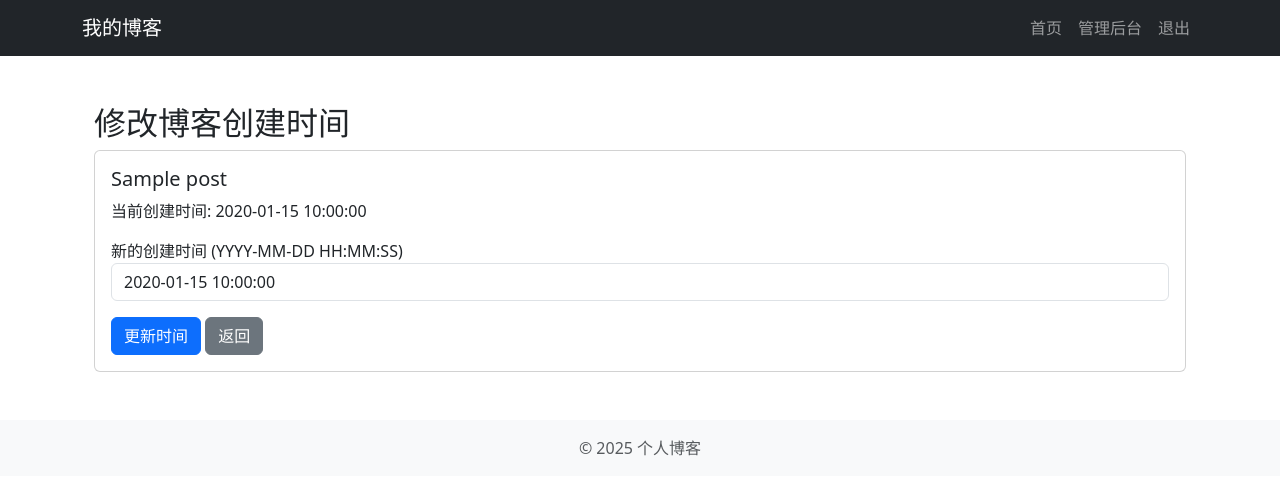
After one commit to lifelegendc/personal-blog, a Flask app: page /edit_time/1 in a window 1280 px wide. The commit adds this page. Shown: the top 495 px of the page. Run offline with Flask 2, Linux system fonts and the light colour scheme; a user stored in the database is signed in; tables that the repository leaves empty hold one stand-in row (values such as "Sample post").

Commit message:
Add feature to edit post creation time

```diff
--- a/app.py
+++ b/app.py
@@ -161,6 +161,22 @@ def delete_post(post_id):
         db.session.commit()
     return redirect(url_for('admin'))
 
+# 修改博客创建时间
+@app.route('/edit_time/<int:post_id>', methods=['GET', 'POST'])
+@login_required
+def edit_time(post_id):
+    post = Post.query.get_or_404(post_id)
+    if request.method == 'POST':
+        try:
+            new_time = datetime.strptime(request.form['created_at'], '%Y-%m-%d %H:%M:%S')
+            post.created_at = new_time
+            db.session.commit()
+            flash('博客创建时间已更新！', 'success')
+            return redirect(url_for('post', post_id=post_id))
+        except ValueError:
+            flash('时间格式不正确，请使用 YYYY-MM-DD HH:MM:SS 格式', 'error')
+    return render_template('edit_time.html', post=post)
+
 # 退出登录
 @app.route('/logout')
 @login_required
--- /dev/null
+++ b/templates/edit_time.html
@@ -0,0 +1,24 @@
+{% extends "base.html" %}
+
+{% block content %}
+<div class="container mt-4">
+    <h2>修改博客创建时间</h2>
+    <div class="card">
+        <div class="card-body">
+            <h5 class="card-title">{{ post.title }}</h5>
+            <p class="card-text">当前创建时间: {{ post.created_at.strftime('%Y-%m-%d %H:%M:%S') }}</p>
+
+            <form method="post">
+                <div class="form-group">
+                    <label for="created_at">新的创建时间 (YYYY-MM-DD HH:MM:SS)</label>
+                    <input type="text" class="form-control" id="created_at" name="created_at"
+                           value="{{ post.created_at.strftime('%Y-%m-%d %H:%M:%S') }}"
+                           placeholder="例如: 2025-01-27 21:49:00">
+                </div>
+                <button type="submit" class="btn btn-primary mt-3">更新时间</button>
+                <a href="{{ url_for('post', post_id=post.id) }}" class="btn btn-secondary mt-3">返回</a>
+            </form>
+        </div>
+    </div>
+</div>
+{% endblock %}
--- a/templates/post.html
+++ b/templates/post.html
@@ -12,6 +12,11 @@
                 {% if current_user.is_authenticated and post.author == current_user %}
                 <a href="{{ url_for('edit_post', post_id=post.id) }}" class="btn btn-sm btn-outline-secondary ms-2">编辑</a>
                 {% endif %}
+                {% if current_user.is_authenticated %}
+                <a href="{{ url_for('edit_time', post_id=post.id) }}" class="btn btn-sm btn-outline-secondary ml-2">
+                    <i class="fas fa-clock"></i> 修改时间
+                </a>
+                {% endif %}
             </p>
             <div class="content">
                 {{ content|safe }}
```
